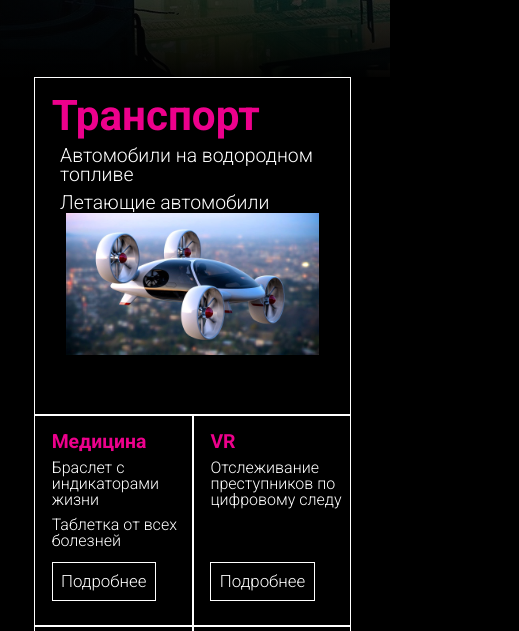
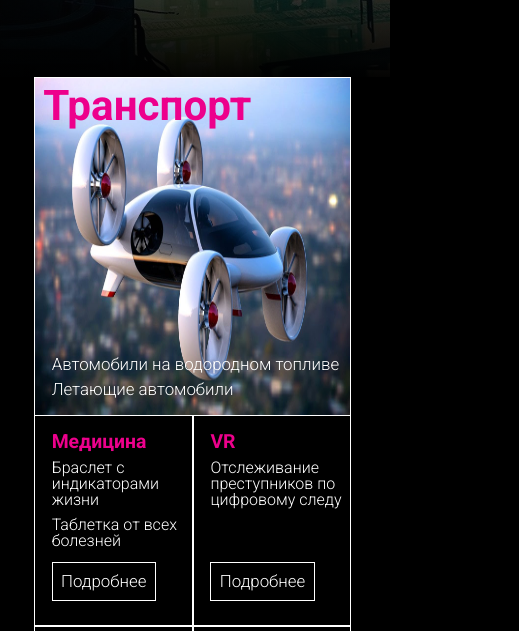
Before and after one commit to Artemis-Faul/Future-2077, a plain HTML site: page science.html in a window 390 px wide. Shown: the part 767-1398 px from the top of the page, 519 px wide, since content can reach past the window. Drawn offline with nearby package versions, Linux system fonts and the light colour scheme.

Commit message:
+анимация

```diff
--- a/css/style.css
+++ b/css/style.css
@@ -550,7 +550,6 @@ h1.news-name {
 	grid-column: 1 / 3;
 	grid-row: 1 / 3;
 	background: #000;
-	border: 1px solid #fff;
 }
 
 .section-grid h1{
@@ -562,7 +561,8 @@ h1.news-name {
 
 .sience-sect-grid h1{
     font-size: 5vh;
-    margin-left: 4vh;
+    position: absolute;
+    transition: 2s;
 }
 
 
@@ -570,11 +570,25 @@ h1.news-name {
 
 .sect-img-grid{
 	display: block;
-	background-size: cover;
-	width: 80%;
-	margin: 0 auto;
+	width: 100%;
+	height: 70vh;
+	transition: 0.3s;
 }
 
+.sect-img-block-grid:hover{
+	filter: brightness(40%);
+	transition: 0.7s;
+}
+
+.hide-sect-href{
+	position: absolute;
+    margin-left: 27vh;
+    margin-top: -36vh;
+    color: transparent;
+    text-decoration: none;
+    font-size: 6vh;
+    z-index: 50;
+}
 
 .sect-hrefs{
 	margin-top: -2vh;
@@ -602,12 +616,14 @@ h1.news-name {
 }
 
 .sience-sect-grid .sect-hrefs{
-	height: 12vh;
-	margin-left: 4vh;
+	margin-left: -1vh;
+	position: absolute;
+	margin-top: 58vh;
 }
 
 .sience-sect-grid .sect-href-article{
 	padding-left: 4vh;
+	font-size: 3.5vh;
 }
 
 .sience-sect-grid .sub-link{
@@ -858,21 +874,28 @@ h1.news-name {
     	font-size: 5vh;
     }
 
-    .sect-img-block-grid{margin-top: -3vh;}
+    .sect-img-block-grid{/* margin-top: -3vh; */}
+
+	.sect-img-grid{
+	    width: 100%;
+	    height: 40vh;
+	}
 
 	.sience-sect-grid h1 {
 	    font-size: 5vh;
-	    margin-left: 0vh;
+	    margin-left: -1vh;
+	    position: absolute;
+	    top: 99vh;
 	}
 
     .sience-sect-grid .sect-hrefs{
-		height: 12vh;
-		margin-left: -1vh;
+		margin-left: -2vh;
+		position: absolute;
+		top: 74vh;
 	}
 
 	.sience-sect-grid .sect-href-article{
-		padding-left: 4vh;
-		font-size: 2.3vh;
+		font-size: 2vh;
 	}
 
 	.sience-sect-grid .sub-link{
@@ -927,32 +950,33 @@ h1.news-name {
 		height: 7vh;
 	}
 
-	.sect-img-block-grid{margin-top: -3vh;}
+	.sect-img-block-grid{}
 
 	.sect-img-grid{
-	    width: 85%;
-	    margin-left: 3vh;
+	    width: 100%;
+	    height: 50vh;
 	}
 
 	.sience-sect-grid h1 {
 	    font-size: 5vh;
-	    margin-left: 0vh;
+	    margin-left: -1vh;
+	    position: absolute;
+	    top: 99vh;
 	}
 
     .sience-sect-grid .sect-hrefs{
-		height: 12vh;
-		margin-left: -1vh;
+		margin-left: -3vh;
+		position: absolute;
+		top: 83vh;
 	}
 
 	.sience-sect-grid .sect-href-article{
-		padding-left: 4vh;
 		font-size: 2.3vh;
 	}
 
 	.sience-sect-grid .sub-link{
 		display: none;
 	}
-
 }
 
 @media screen and (min-width: 950px){
--- a/js/main_script.js
+++ b/js/main_script.js
@@ -63,3 +63,15 @@ $(window).scroll(function(){
 			}
 		   		scrollPos = st;
 		});
+
+// if $(".sect-img-grid").hover(function(){
+// 	$(".hide-sect-href").css({"transition": "0.5s"});
+// 	$(".hide-sect-href").css({"color": "#fff"});
+// })
+
+ $( ".sect-img-block-grid" ).hover(function(){
+ 	$(".hide-sect-href").css({"color": "#fff"});
+    }, function(){
+    $(".hide-sect-href").css({"transition": "0.5s"});
+ 	$(".hide-sect-href").css({"color": "transparent"});
+  });
--- a/science.html
+++ b/science.html
@@ -68,8 +68,9 @@
 							<a href="fly-cars.html" class="sect-href-article">Летающие автомобили</a>
 						</div>
 						<div class="sect-img-block-grid">
-							<a href="fly-cars.html"><img src="images/img-section/subsect-science.jpg" alt="" class="sect-img-grid"></a>
+							<a href="transport.html"><img src="images/img-section/subsect-science.jpg" alt="" class="sect-img-grid"></a>
 						</div>
+						<a href="transport.html" class="hide-sect-href">Подробнее</a>
 					</div>
 					<div class="add-sect-grid">
 						<h1>Медицина</h1>
```
